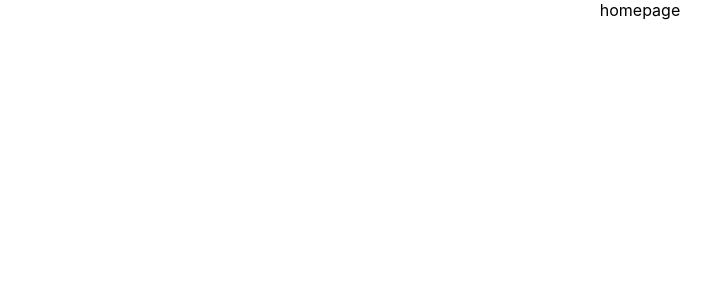
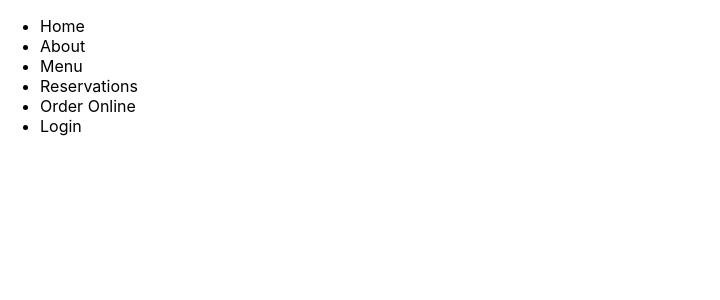
Before and after one commit to kileybelanga/Little-Lemon, a React (Create React App) app: page / in a window 1280 px wide. Shown: the top 300 px of the page, without its empty margins (0-720 px from the left). Built offline with nearby package versions, Linux system fonts and the light colour scheme.

Commit message:
updating

```diff
--- a/src/App.js
+++ b/src/App.js
@@ -1,11 +1,12 @@
-
+import React from 'react';
+import Nav from './/Components/Nav.js';
 import './App.css';
 
 function App() {
   return (
-    <div className="App">
-   homepage
-    </div>
+    <React.Fragment className="App">
+<Nav />
+    </React.Fragment>
   );
 }
 
--- a/src/Components/Nav.js
+++ b/src/Components/Nav.js
@@ -2,16 +2,16 @@
 
 function Nav() {
     return (
-      <Nav>
+      <nav>
         <ul>
             <li>Home</li>
             <li>About</li>
-            <li>Menue</li>
+            <li>Menu</li>
             <li>Reservations</li>
             <li>Order Online</li>
             <li>Login</li>
         </ul>
-      </Nav>
+      </nav>
     );
   }
   export default Nav;
```
Also changed, not shown: src/logo.svg (deleted), 1 other file (tests, documents, lock files or other folders).
